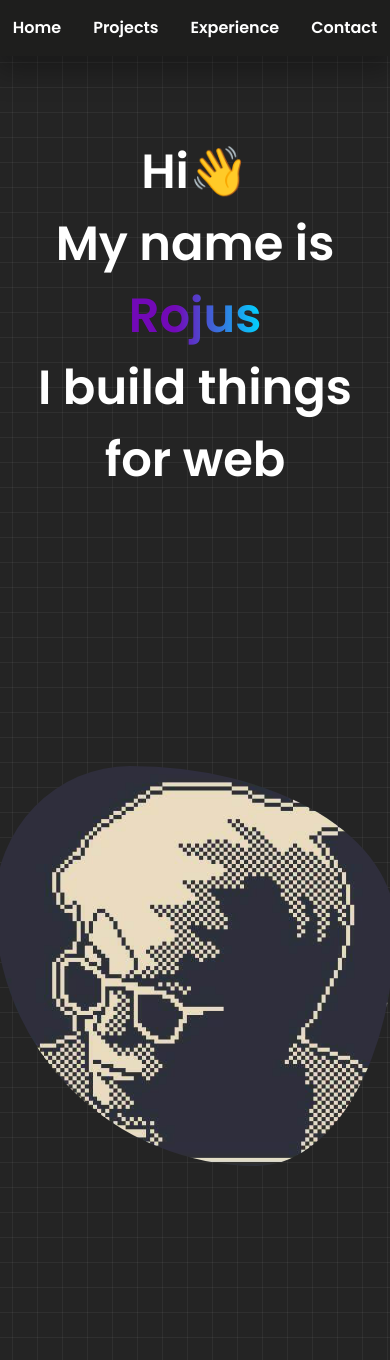
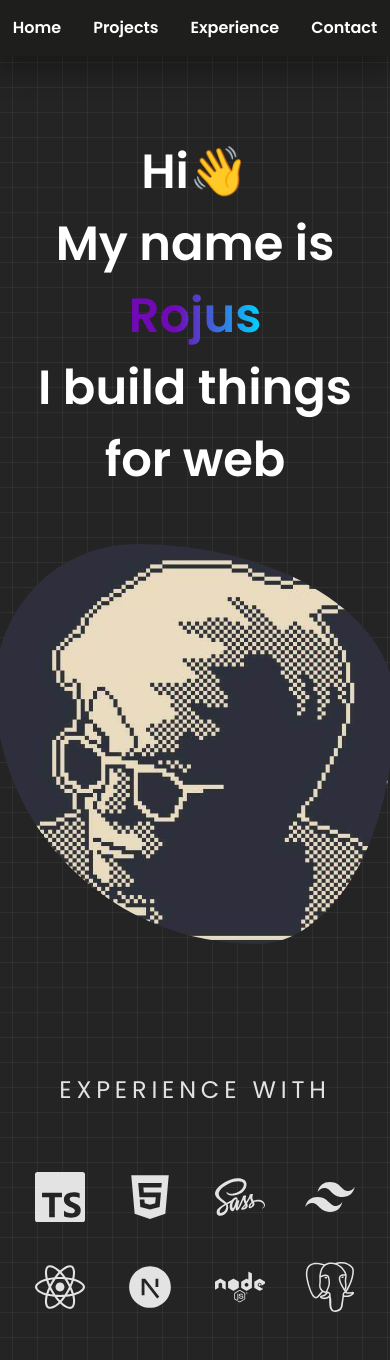
Before and after one commit to RojusDEV/Portfolio, a React (Vite) app: page / in a window 390 px wide. Shown: the top 1360 px of the page. Built offline with nearby package versions, Linux system fonts and the light colour scheme; the HTML template or start-up script is replaced by a standard one.

Commit message:
fix: media query

```diff
--- a/src/layout/Hero/Hero.scss
+++ b/src/layout/Hero/Hero.scss
@@ -87,10 +87,14 @@
       .Hero__section__left {
         justify-items: center;
       }
+      .Hero__section__right {
+        //TODO MAKE SMALLER ON PHONE
+        .shape-container {
+          height: auto;
+          margin: 3em 0;
+          height: auto;
+        }
+      }
     }
   }
-  .shape-container {
-    height: auto;
-    margin: 3em 0;
-  }
 }
```
